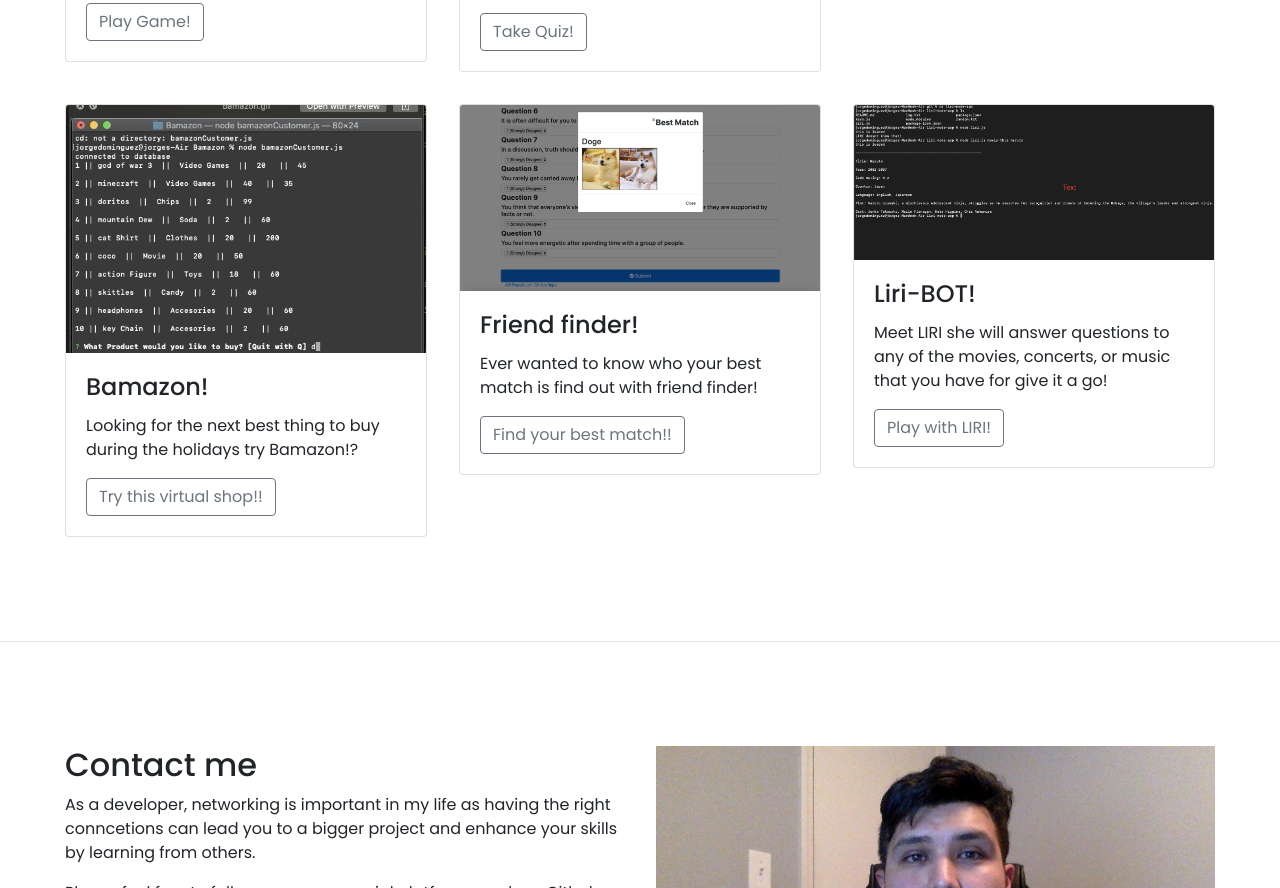
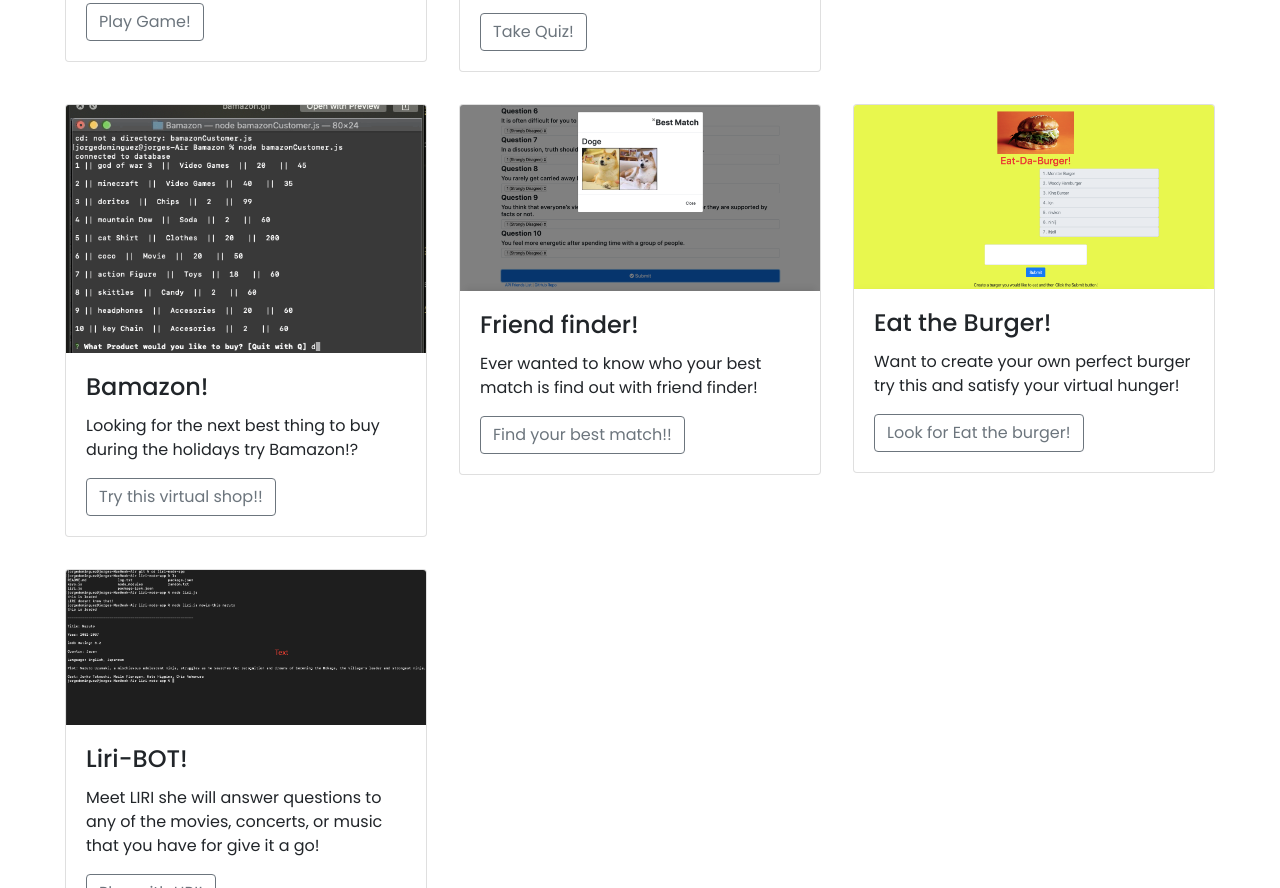
Before and after one commit to dominguez9421/improved-portfolio, a plain HTML site: page index.html in a window 1280 px wide. Shown: the part 2618-3506 px from the top of the page. Drawn offline with nearby package versions, Linux system fonts and the light colour scheme.

Commit message:
added a new hw

```diff
--- a/index.html
+++ b/index.html
@@ -173,6 +173,9 @@
 					<img class="gif" src="./assets/images/gifs/bamazon.gif">
 				</div>
 				<div class="col-sm-6 col-md-3">
+					<img class="gif" src="./assets/images/gifs/burger.gif">
+				</div>
+				<div class="col-sm-6 col-md-3">
 					<img class="gif" src="./assets/images/gifs/friend finder .gif">
 				</div>
 			</div>
@@ -247,6 +250,17 @@
 						<h4 class="card-title">Friend finder!</h4>
 						<p class="card-text">Ever wanted to know who your best match is find out with friend finder!</p>
 						<a href=" https://friend-0.herokuapp.com" class="btn btn-outline-secondary">Find your best match!!</a>
+					</div>
+				</div>
+			</div>
+			<div class="col-md-4">
+				<div class="card">
+					<img class="card-img-top" src="./assets/images/card7.png">
+					<div class="card-body">
+						<h4 class="card-title">Eat the Burger!</h4>
+						<p class="card-text">Want to create your own perfect burger try this and satisfy your virtual hunger!</p>
+						<a href="https://burger-300.herokuapp.com/burgers" class="btn btn-outline-secondary">Look for
+							Eat the burger!</a>
 					</div>
 				</div>
 			</div>
```
Also changed, not shown: assets/images/card7.png (added), 1 other file.
